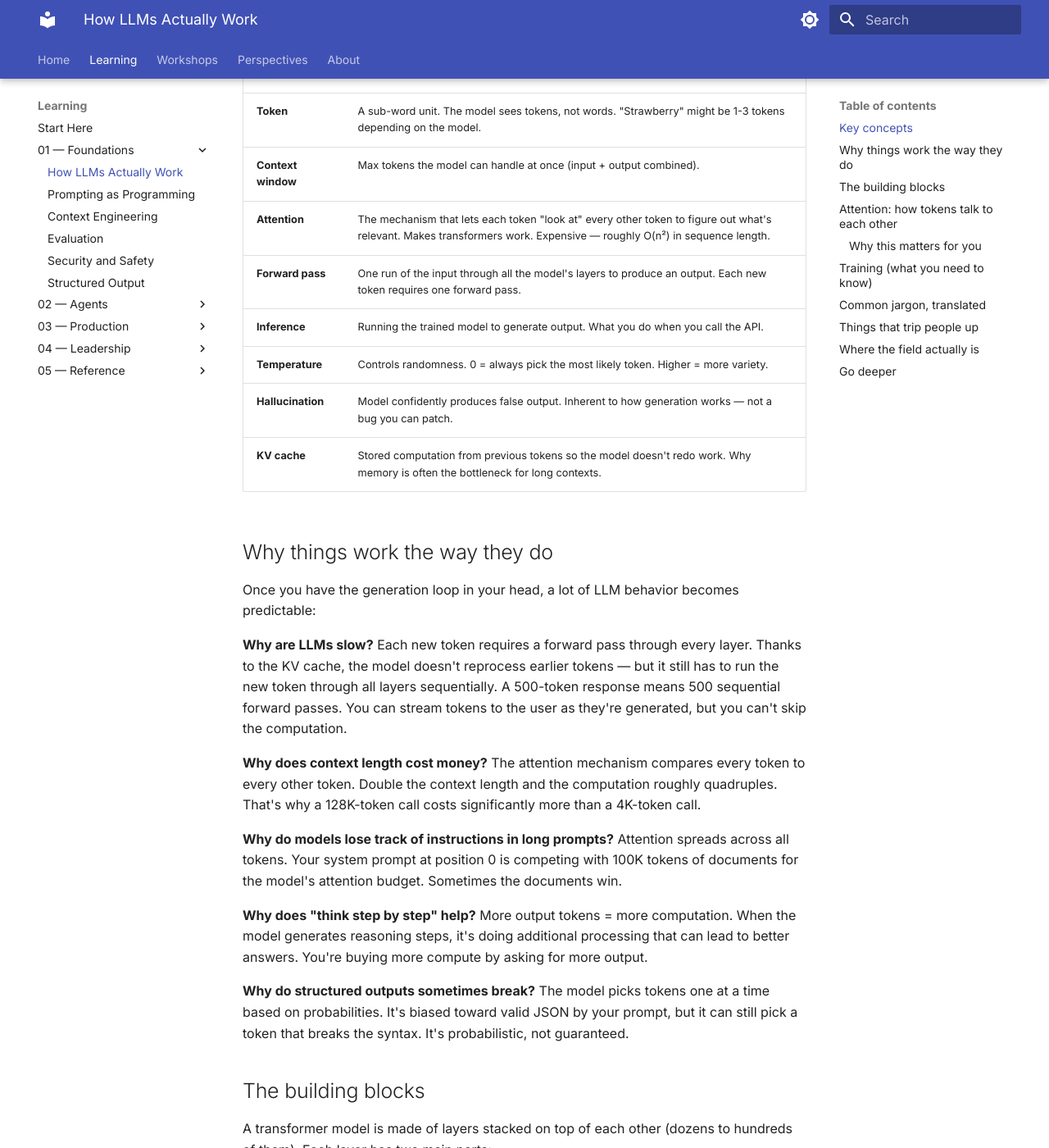
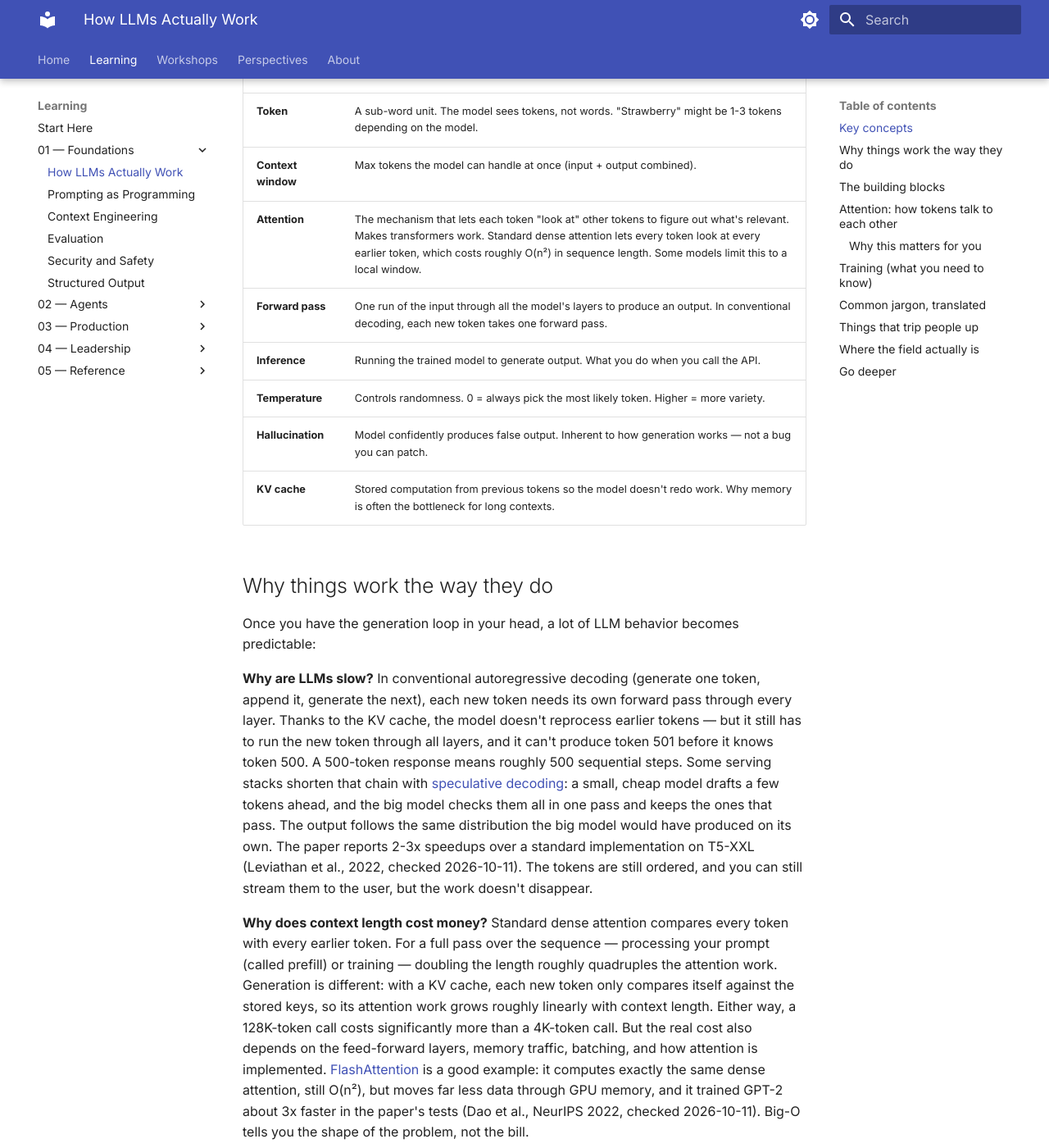
Before and after one commit to Jonathan34/ai-learning, an MkDocs documentation site: the page built from docs/01-foundations/01-llm-mental-model.md, in a window 1280 px wide and 1400 px high, scrolled down 848 px. Shown: the whole window at 82% size. Built offline with MkDocs 1.6.1 and Material for MkDocs 9.7.7, drawn with Linux system fonts in a browser that asks for light colours; some of the changed text lies outside the part shown.

Commit message:
docs: Qualify dense-attention scaling and sequential-decoding claims
I approved the scoped correction; its qualifications and primary-source support are sufficient, with repository checks still pending. Squashed from 1 commit on branch
Steps: Researcher (Codex CLI) · Content Editor (Claude Code) · Document Editor (Codex CLI), reviewed

Reviewed-by: Document Editor (missionrun agent, Codex CLI)
Approved-by: Jonathan Delfour <3976137+Jonathan34@users.noreply.github.com>
Signed-off-by: Jonathan Delfour <3976137+Jonathan34@users.noreply.github.com>
Missionrun-Run: run-1791758400977-1

```diff
--- a/docs/01-foundations/01-llm-mental-model.md
+++ b/docs/01-foundations/01-llm-mental-model.md
@@ -41,8 +41,8 @@ Terms you'll see throughout. Brief definitions here; deeper explanations below.
 |---|---|
 | **Token** | A sub-word unit. The model sees tokens, not words. "Strawberry" might be 1-3 tokens depending on the model. |
 | **Context window** | Max tokens the model can handle at once (input + output combined). |
-| **Attention** | The mechanism that lets each token "look at" every other token to figure out what's relevant. Makes transformers work. Expensive — roughly O(n²) in sequence length. |
-| **Forward pass** | One run of the input through all the model's layers to produce an output. Each new token requires one forward pass. |
+| **Attention** | The mechanism that lets each token "look at" other tokens to figure out what's relevant. Makes transformers work. Standard dense attention lets every token look at every earlier token, which costs roughly O(n²) in sequence length. Some models limit this to a local window. |
+| **Forward pass** | One run of the input through all the model's layers to produce an output. In conventional decoding, each new token takes one forward pass. |
 | **Inference** | Running the trained model to generate output. What you do when you call the API. |
 | **Temperature** | Controls randomness. 0 = always pick the most likely token. Higher = more variety. |
 | **Hallucination** | Model confidently produces false output. Inherent to how generation works — not a bug you can patch. |
@@ -52,9 +52,9 @@ Terms you'll see throughout. Brief definitions here; deeper explanations below.
 
 Once you have the generation loop in your head, a lot of LLM behavior becomes predictable:
 
-**Why are LLMs slow?** Each new token requires a forward pass through every layer. Thanks to the KV cache, the model doesn't reprocess earlier tokens — but it still has to run the new token through all layers sequentially. A 500-token response means 500 sequential forward passes. You can stream tokens to the user as they're generated, but you can't skip the computation.
+**Why are LLMs slow?** In conventional autoregressive decoding (generate one token, append it, generate the next), each new token needs its own forward pass through every layer. Thanks to the KV cache, the model doesn't reprocess earlier tokens — but it still has to run the new token through all layers, and it can't produce token 501 before it knows token 500. A 500-token response means roughly 500 sequential steps. Some serving stacks shorten that chain with [speculative decoding](https://arxiv.org/abs/2211.17192): a small, cheap model drafts a few tokens ahead, and the big model checks them all in one pass and keeps the ones that pass. The output follows the same distribution the big model would have produced on its own. The paper reports 2-3x speedups over a standard implementation on T5-XXL (Leviathan et al., 2022, checked 2026-10-11). The tokens are still ordered, and you can still stream them to the user, but the work doesn't disappear.
 
-**Why does context length cost money?** The attention mechanism compares every token to every other token. Double the context length and the computation roughly quadruples. That's why a 128K-token call costs significantly more than a 4K-token call.
+**Why does context length cost money?** Standard dense attention compares every token with every earlier token. For a full pass over the sequence — processing your prompt (called prefill) or training — doubling the length roughly quadruples the attention work. Generation is different: with a KV cache, each new token only compares itself against the stored keys, so its attention work grows roughly linearly with context length. Either way, a 128K-token call costs significantly more than a 4K-token call. But the real cost also depends on the feed-forward layers, memory traffic, batching, and how attention is implemented. [FlashAttention](https://proceedings.neurips.cc/paper_files/paper/2022/hash/67d57c32e20fd0a7a302cb81d36e40d5-Abstract-Conference.html) is a good example: it computes exactly the same dense attention, still O(n²), but moves far less data through GPU memory, and it trained GPT-2 about 3x faster in the paper's tests (Dao et al., NeurIPS 2022, checked 2026-10-11). Big-O tells you the shape of the problem, not the bill.
 
 **Why do models lose track of instructions in long prompts?** Attention spreads across all tokens. Your system prompt at position 0 is competing with 100K tokens of documents for the model's attention budget. Sometimes the documents win.
 
@@ -129,9 +129,11 @@ Example: in "The cat sat on the mat. It was tired". — the token "It" will atte
 
 **Causal masking** (during generation): token at position 5 can only attend to positions 0-4, not 6+. This enforces left-to-right generation — the model can't peek at future tokens.
 
+**Sliding-window and sparse attention**: everything above describes standard dense attention, and it's the right mental model to start with. But not every deployed model attends globally. [Mistral 7B](https://arxiv.org/abs/2310.06825), for example, uses sliding-window attention: in each layer, a token only attends to a fixed window of recent positions, which cuts inference cost on long sequences. Information from further back still reaches it indirectly, passed forward through the stacked layers (Jiang et al., 2023, checked 2026-10-11).
+
 ### Why this matters for you
 
-- **Cost scales quadratically.** Every token attends to every other token. Double the context = ~4x the attention computation. This is why long contexts are expensive.
+- **Cost scales quadratically, for standard dense attention.** Every token attends to every earlier token. Double the context = ~4x the attention computation for a full pass over the sequence. This is why long contexts are expensive. Cached decoding, sliding-window models, and faster kernels all change the real numbers, so treat this as the shape of the problem rather than a pricing formula.
 
 - **"Lost in the middle."** In practice, tokens at the start and end of the context get more attention than those in the middle. Put important information near the end of your context, close to the query.
 
```
Also changed, not shown: docs/03-production/12-inference-economics.md (+2 -2 lines), docs/reference/papers-to-know.md (+6 -0 lines).
